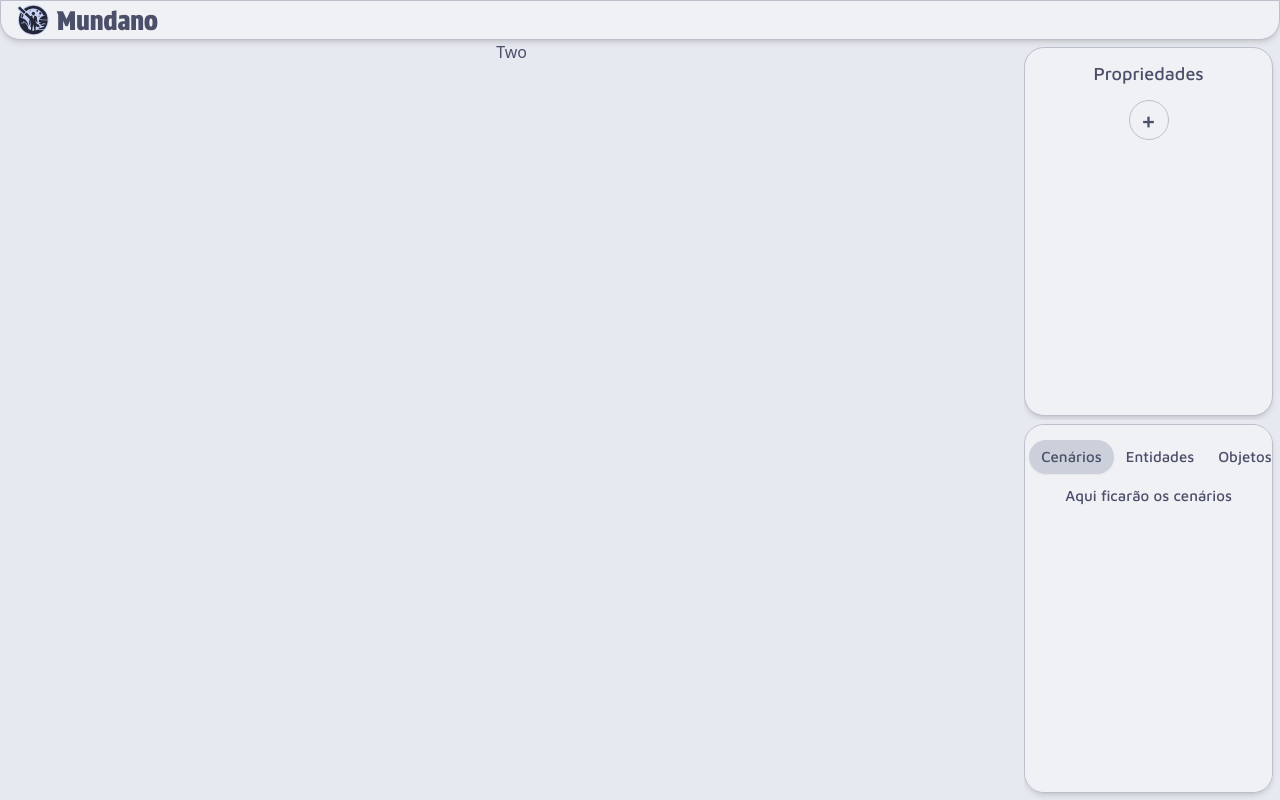
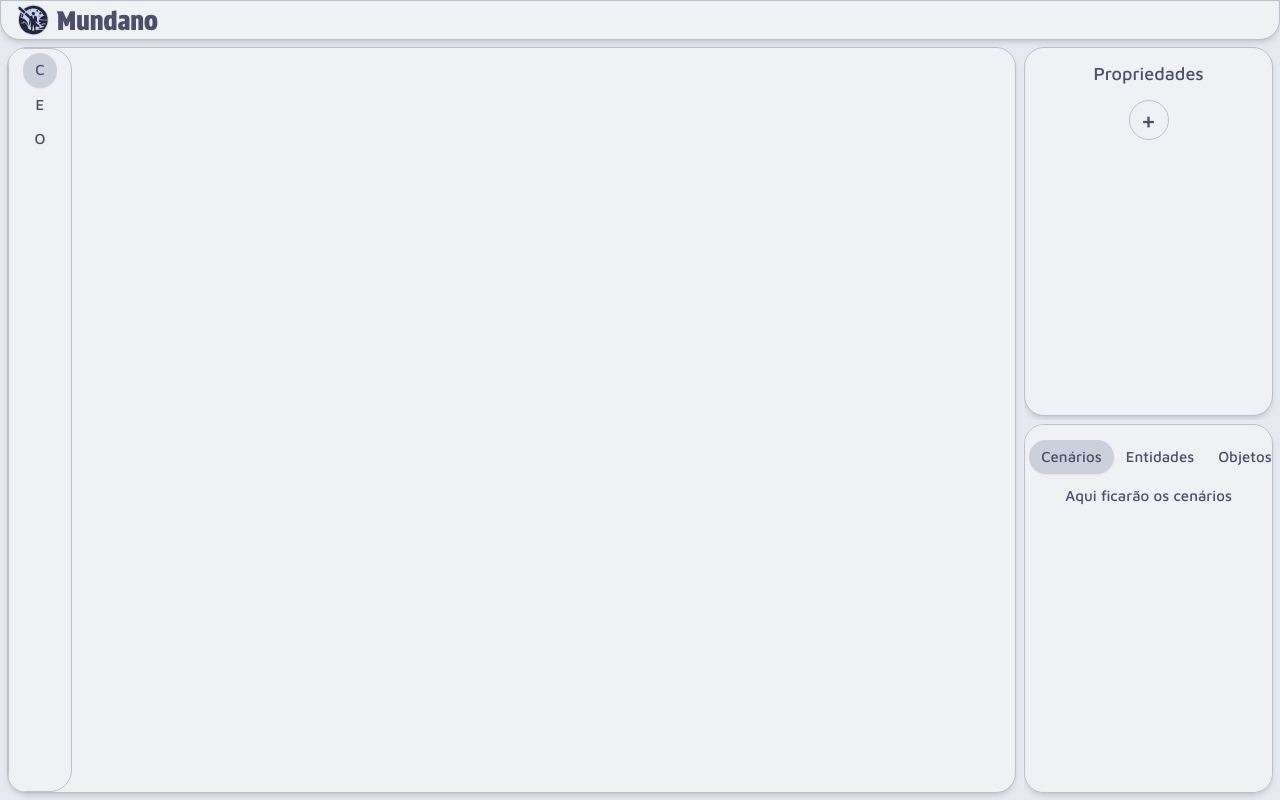
Before and after one commit to LucasTMartins/Mundano, a React (Vite) app: page / in a window 1280 px wide. Built offline with nearby package versions, Linux system fonts and the light colour scheme.

Commit message:
add main screen

```diff
--- a/src/App.tsx
+++ b/src/App.tsx
@@ -1,5 +1,6 @@
 import "./App.css";
 import { ThemeProvider } from "@/components/theme-provider";
+import Main from "@/components/home/Main";
 import Header from "@/components/home/Header";
 import Properties from "@/components/home/Properties"
 import Entities from "@/components/home/Entities";
@@ -15,7 +16,9 @@ function App() {
       <Header />
       {/* <Toolbar></Toolbar> */}
       <ResizablePanelGroup direction="horizontal">
-        <ResizablePanel minSize={50}>Two</ResizablePanel>
+        <ResizablePanel minSize={54}>
+          <Main></Main>
+        </ResizablePanel>
         <ResizableHandle />
         <ResizablePanel className="h-screen mt-[-2.5rem]" minSize={20} defaultSize={20}>
           <ResizablePanelGroup direction="vertical">
--- a/src/components/home/Main.tsx
+++ b/src/components/home/Main.tsx
@@ -0,0 +1,41 @@
+import { cn } from "@/lib/utils";
+import { Tabs, TabsContent, TabsList, TabsTrigger } from "@/components/ui/tabs";
+
+// Define uma interface para as props do componente
+interface ToolbarProps {
+  className?: string; // Define className como opcional e do tipo string
+}
+
+const Toolbar: React.FC<ToolbarProps> = ({ className }) => {
+  return (
+    <div className={cn("flex h-full p-[7px] relative", className)}>
+      <Tabs
+        defaultValue="cenarios"
+        className={`w-full h-full shadow-md bg-base
+        rounded-sm border-[1px] border-surface1 standard-font overflow-auto`}
+      >
+        <div className="flex h-full">
+          <TabsList className="flex flex-col justify-start h-full w-[4rem] border-[1px] border-surface1 rounded-l-[0px]">
+            <TabsTrigger value="cenarios" className="text-md">
+              C
+            </TabsTrigger>
+            <TabsTrigger value="entidades" className="text-md">
+              E
+            </TabsTrigger>
+            <TabsTrigger value="objetos" className="text-md">
+              O
+            </TabsTrigger>
+          </TabsList>
+
+          <div className="flex-1">
+            <TabsContent value="cenarios"></TabsContent>
+            <TabsContent value="entidades"></TabsContent>
+            <TabsContent value="objetos"></TabsContent>
+          </div>
+        </div>
+      </Tabs>
+    </div>
+  );
+};
+
+export default Toolbar;
```
